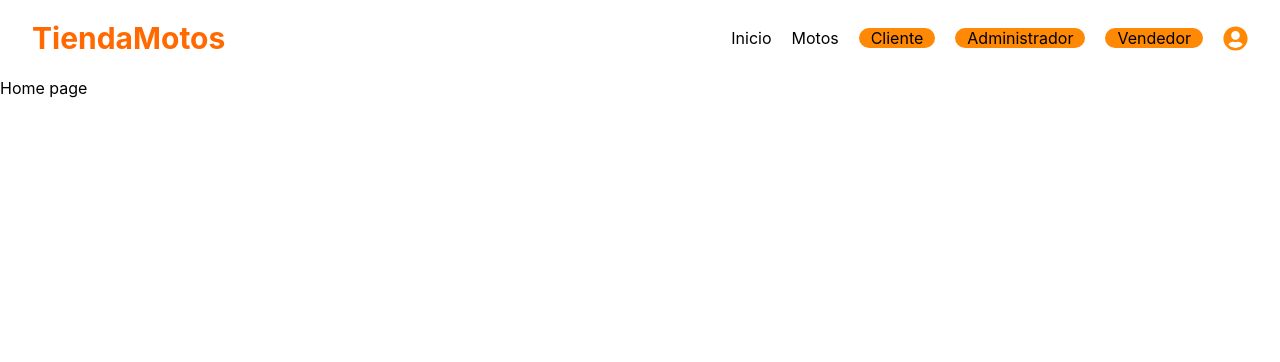
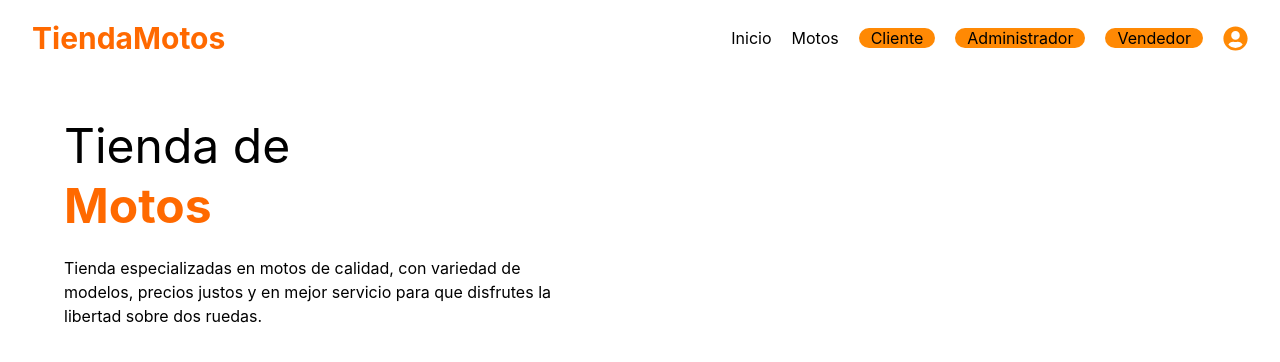
Before and after one commit to fernandoach/FINAL_TPW, a React (Vite) app in the folder FRONTEND/: page / in a window 1280 px wide. Shown: the top 362 px of the page. Built offline with nearby package versions, Linux system fonts and the light colour scheme.

Commit message:
add: titulo de motos y parrafo

```diff
--- a/FRONTEND/src/components/pages/homePage.jsx
+++ b/FRONTEND/src/components/pages/homePage.jsx
@@ -1,8 +1,13 @@
 function HomePage(){
   return(
-    <>
-      <h1>Home page</h1>
-    </>
+  <section className="w-full flex items-center justify-between px-16 py-10 from-[#ffe5d1] ">
+    <div className="flex flex-col gap-5 max-w-lg">
+    <h1 className="text-5xl fond-semibold leading-tight">Tienda de <br/>
+      <span className="text-orange-500 font-bold">Motos</span>
+    </h1>
+    <p>Tienda especializadas en motos de calidad, con variedad de modelos, precios justos y en mejor servicio para que disfrutes la libertad sobre dos ruedas. </p>
+  </div>
+  </section>
   )
 }
 
```
